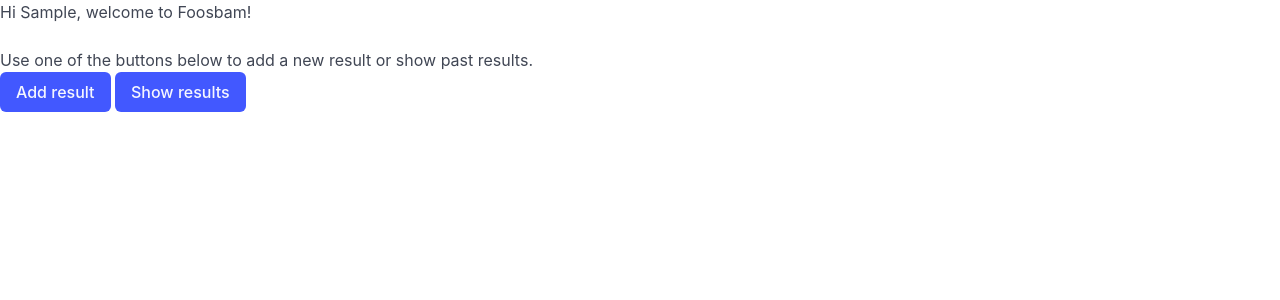
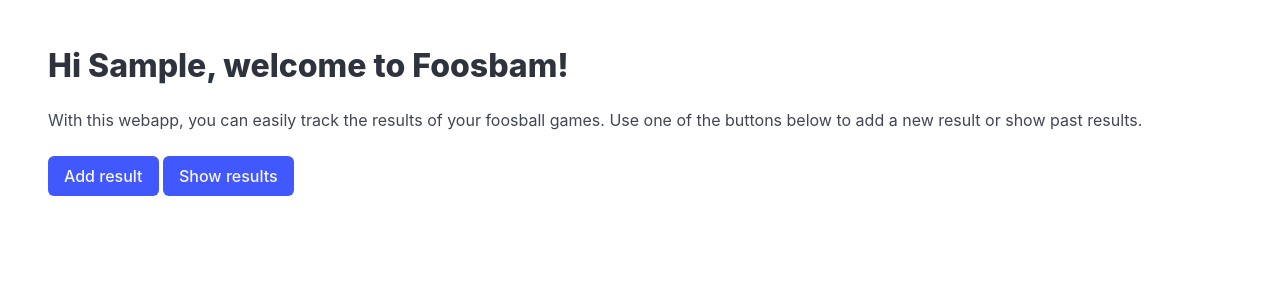
Before and after one commit to CrossMark/foosbam, a Flask app: page / in a window 1280 px wide. Shown: the part 56-356 px from the top of the page. Run offline with Flask 3, Linux system fonts and the light colour scheme; the visitor is signed in with stand-in values (Sample User, id 1).

Commit message:
create index

```diff
--- a/foosbam/templates/index.html
+++ b/foosbam/templates/index.html
@@ -1,20 +1,20 @@
 {% extends "base.html" %}
 
 {% block content %}
+    <section class="section">
         {% if current_user.is_anonymous %}
-        <h1>Welcome to Foosbam!</h1>
-        <br>
-
+        <h1 class="title">Welcome to Foosbam!</h1>
+        <div class="block">
             With this webapp, you can easily track the results of your foosball games. To start, create an account! You can find a register button in the navigation bar.
+        </div>
 
     {% else %}
-        <h1>Hi {{ current_user.username.title()  }}, welcome to Foosbam!</h1>
-        <br>
+        <h1 class="title">Hi {{ current_user.username.title()  }}, welcome to Foosbam!</h1>
+        <div class="block">
+            With this webapp, you can easily track the results of your foosball games. Use one of the buttons below to add a new result or show past results.
+        </div>
 
-        Use one of the buttons below to add a new result or show past results.
-
-        <br>
-
+        <div class="block">
             <a class="button is-link", href="{{ url_for('core.add_result')  }}">
                 Add result
             </a>
@@ -22,6 +22,8 @@
             <a class="button is-link", href="{{ url_for('core.show_results')  }}">
                 Show results
             </a>
+        </div>
+    {% endif %}
 
-    {% endif %}
+    </section>
 {% endblock %}
```
Lines whose indentation alone changed are shown as unchanged.
